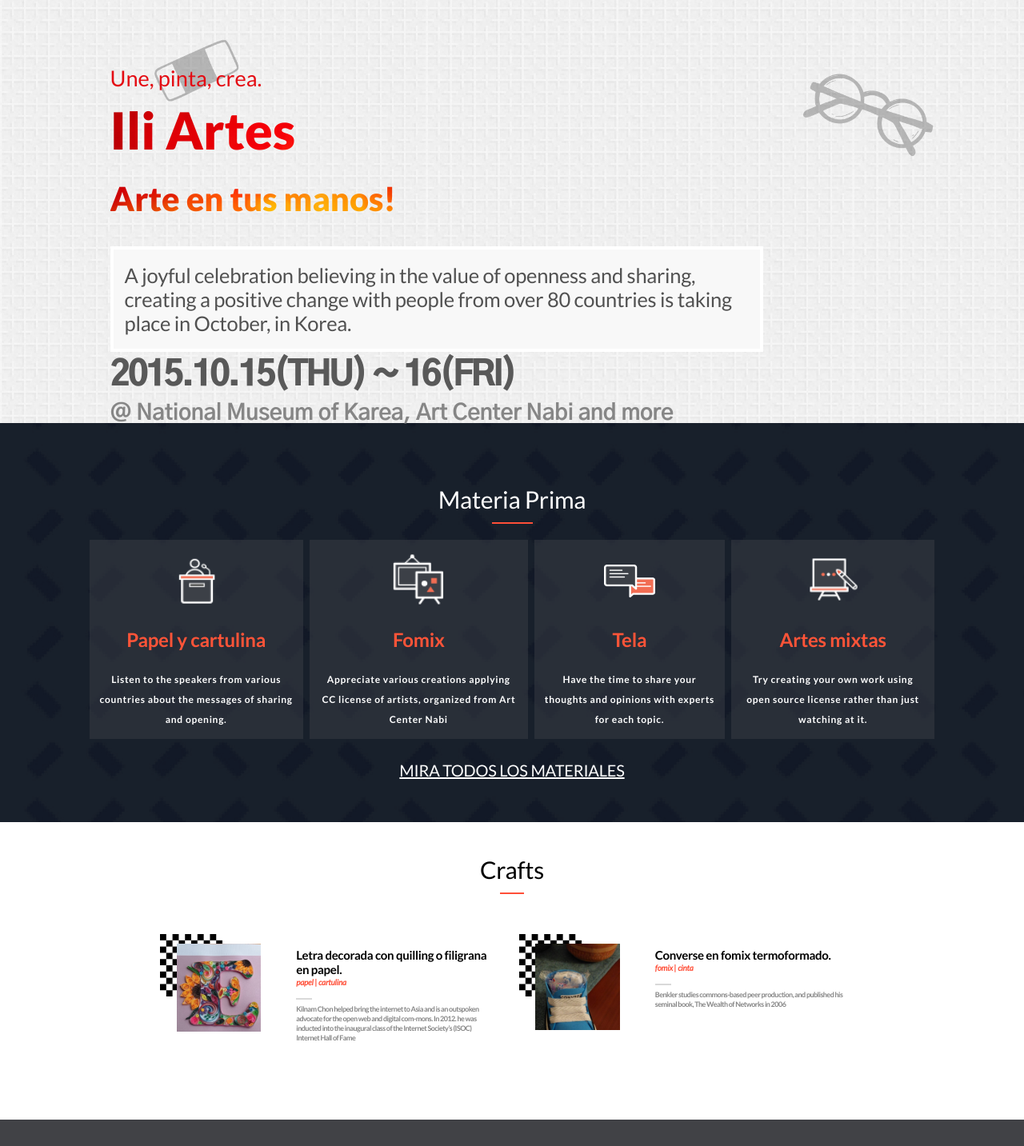
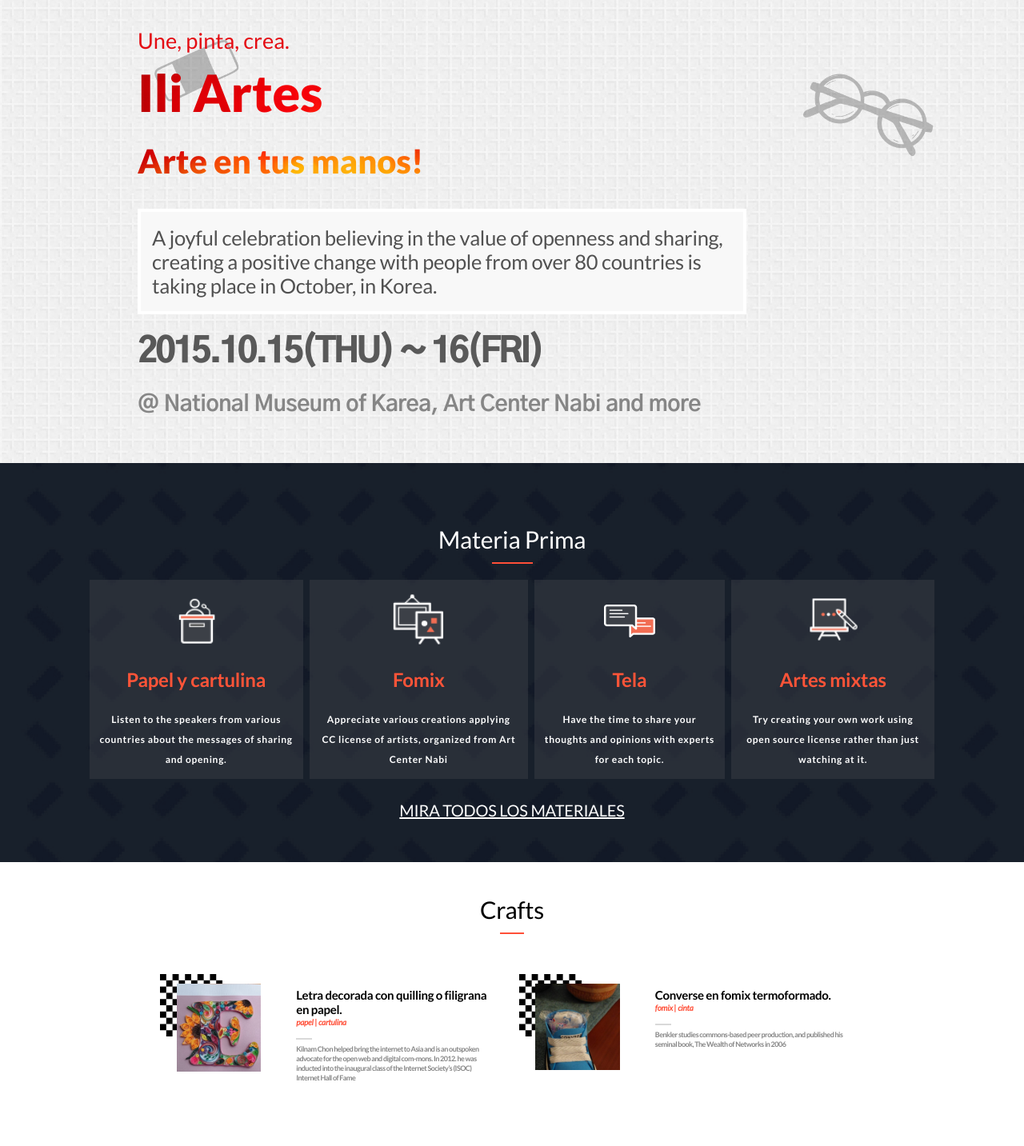
Before and after one commit to Estete9/IliArtes, a plain HTML site: page index.html in a window 1280 px wide. Shown: the part 124-1557 px from the top of the page at 80% size. Drawn offline with Linux system fonts and the light colour scheme.

Commit message:
Add padding to desktop's headline section

```diff
--- a/main.js
+++ b/main.js
@@ -55,12 +55,23 @@ const moreBtn = document.querySelector('.cta.more');
 
 let expanded = false;
 
+const mediaQueryDesktop = window.matchMedia('(min-width: 768px)');
+
+function isMobile(x) {
+  if (x.matches) {
+    return true;
+  }
+}
+
 function populateProducts() {
   productsList.innerHTML = '';
   let counter = 0;
-
-  if (!expanded) {
-    counter = 2;
+  if (!isMobile(mediaQueryDesktop)) {
+    if (!expanded) {
+      counter = 2;
+    } else {
+      counter = productsArr.length;
+    }
   } else {
     counter = productsArr.length;
   }
@@ -118,7 +129,6 @@ let showMenu = true;
 function openMobileMenu() {
   if (showMenu) {
     logoContainer.style.display = 'none';
-    console.log('open menu');
     menu.className = 'mobile';
     menuClose.className = 'mobile';
 
@@ -132,7 +142,6 @@ function openMobileMenu() {
 
 function closeMenu() {
   if (!showMenu) {
-    console.log('close menu');
     menu.className = '';
     menuClose.className = '';
 
--- a/style.css
+++ b/style.css
@@ -622,6 +622,11 @@ footer {
     width: 14vw;
   }
 
+  #hero-section {
+    padding: 55px;
+    height: 75vh;
+  }
+
   #hero-section > .title {
     font-size: 4rem;
     background-image: url('./assets/Mobile/hero/wallpaperflare.com_wallpaper.jpg');
```
